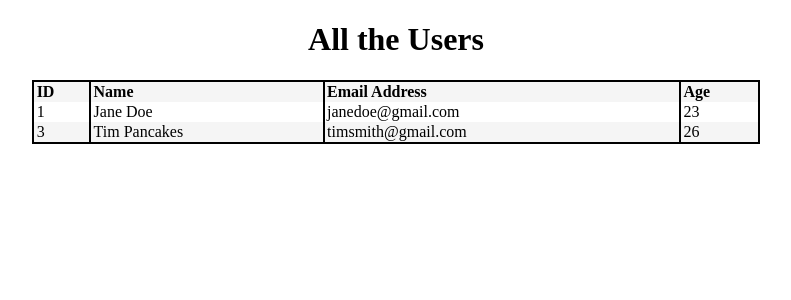
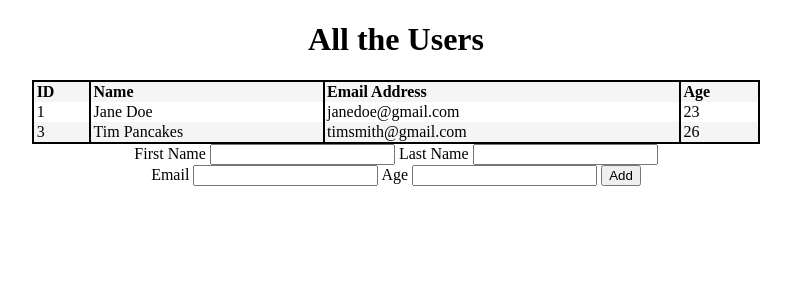
Before and after one commit to JennyWauer/users_with_templates, a Django app: page / in a window 1280 px wide. Shown: the top 300 px of the page, without its empty margins (244-1035 px from the left). Run offline with Django 3.2, Linux system fonts and the light colour scheme; data comes from the database, SQL or seed files in the repository.

Commit message:
add form

```diff
--- a/users_app/templates/index.html
+++ b/users_app/templates/index.html
@@ -25,7 +25,18 @@
         </tr>
     {% endfor %}
     </table>
-
+    <form>
+        <label for="first_name">First Name</label>
+        <input type="text" name="first_name">
+        <label for="last_name">Last Name</label>
+        <input type="text" name="last_name">
+        <br>
+        <label for="email">Email</label>
+        <input type="text" name="email">
+        <label for="age">Age</label>
+        <input type="text" name="age">
+        <input type="submit" name="submit" value="Add">
+    </form>
 
 </body>
 </html>
```
